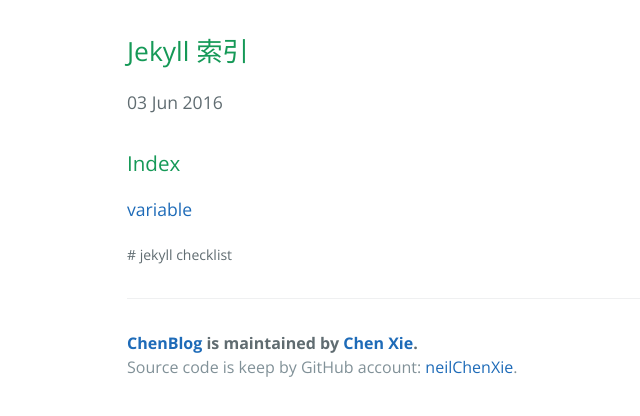
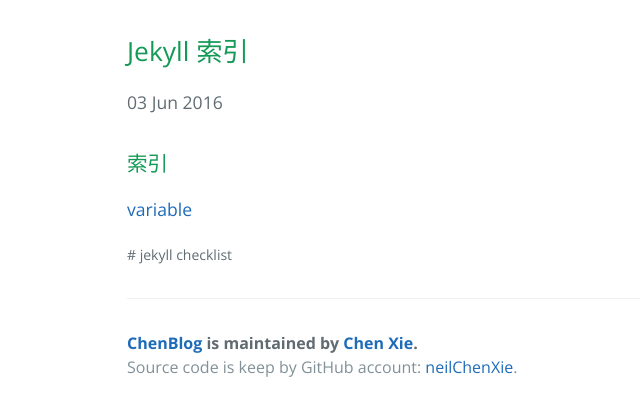
Before and after one commit to neilChenXie/neilChenXie.github.io, a Jekyll site: the page built from _posts/jekyll/2016-06-03-jekyll_index.md, in a window 1280 px wide. Shown: the top 416 px of the page, without its empty margins (97-737 px from the left). Built offline with Jekyll 4.4.1, drawn with Linux system fonts in a browser that asks for light colours.

Commit message:
modified:   _posts/jekyll/2016-06-03-jekyll_index.md

```diff
--- a/_posts/jekyll/2016-06-03-jekyll_index.md
+++ b/_posts/jekyll/2016-06-03-jekyll_index.md
@@ -6,6 +6,6 @@ category: ChenBlog
 tags: [jekyll, checklist]
 ---
 
-### Index
+### 索引
 
 [variable](https://jekyllrb.com/docs/variables/)
```
